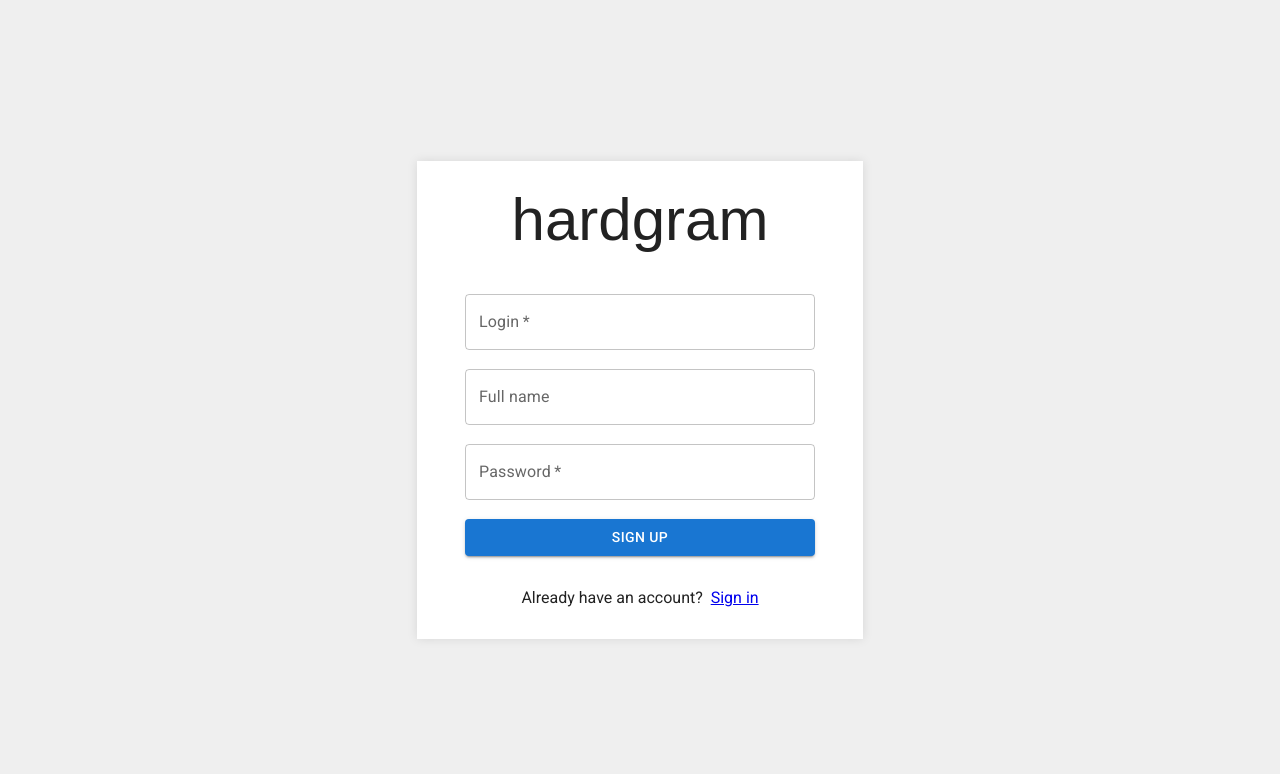
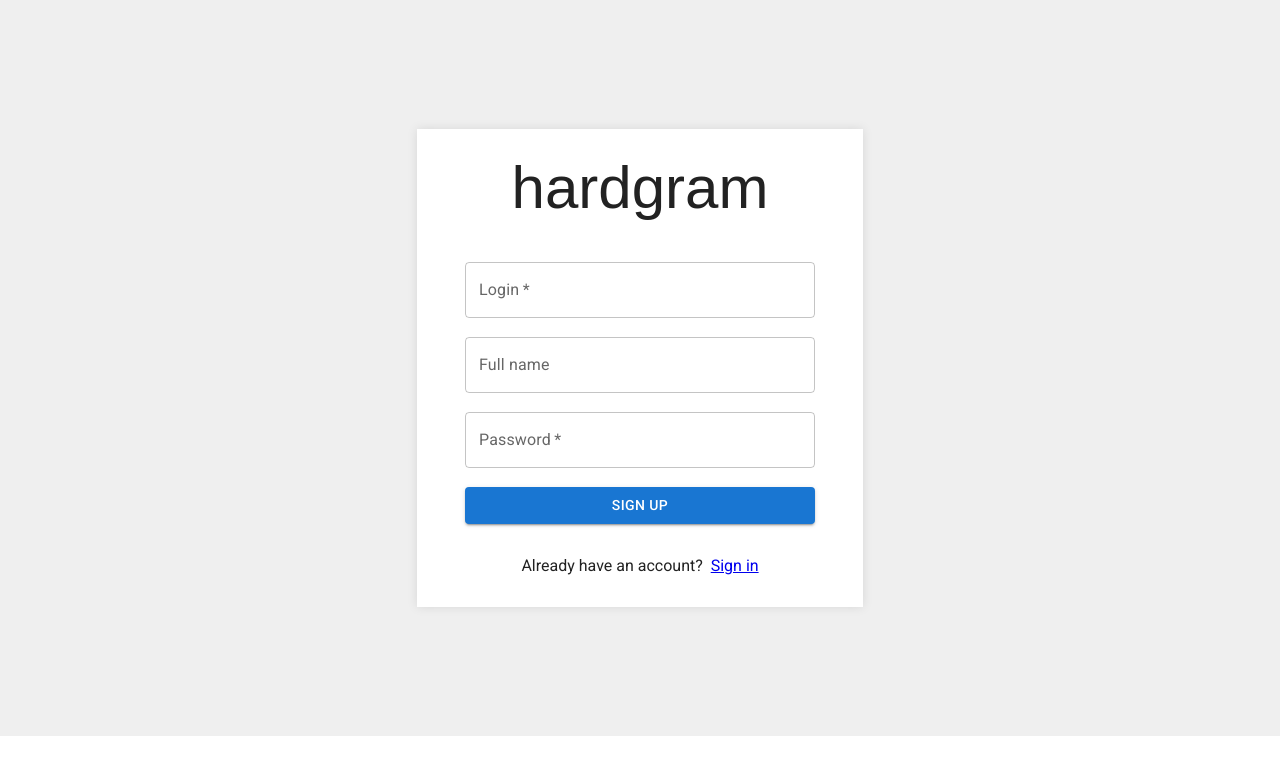
Before and after one commit to lapakota/hardgram, a React (Create React App) app in the folder front/: page /auth/register in a window 1280 px wide. Shown: the top 774 px of the page. Built offline with nearby package versions, Linux system fonts and the light colour scheme; a web font is replaced by a local one.

Commit message:
fix styles

```diff
--- a/front/src/app/App.module.scss
+++ b/front/src/app/App.module.scss
@@ -4,12 +4,12 @@
   display: flex;
   flex-direction: column;
   width: 100%;
-  min-height: 100%;
 
   .main {
     flex-grow: 1;
     display: flex;
     justify-content: center;
     align-items: center;
+    min-height: calc(100vh - $header-height);
   }
 }
--- a/front/src/components/common/Header/Header.module.scss
+++ b/front/src/components/common/Header/Header.module.scss
@@ -4,7 +4,7 @@
   display: flex;
   align-items: center;
   justify-content: center;
-  height: $base-size * 8;
+  height: $header-height;
   background: #FFF;
 
   .content {
--- a/front/src/styles/variables.scss
+++ b/front/src/styles/variables.scss
@@ -3,5 +3,6 @@ $base-size: 8px;
 $base-font-size: 16px;
 
 $content-width: 935px;
+$header-height: 64px;
 
 $layout-padding: $base-size * 3;
```
